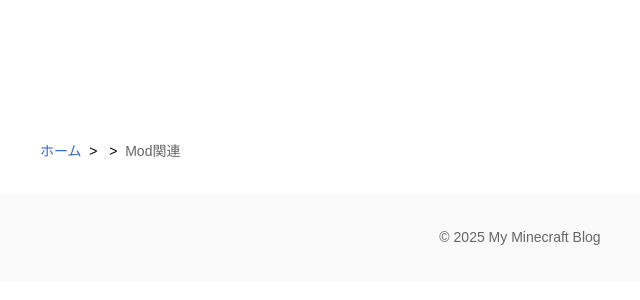
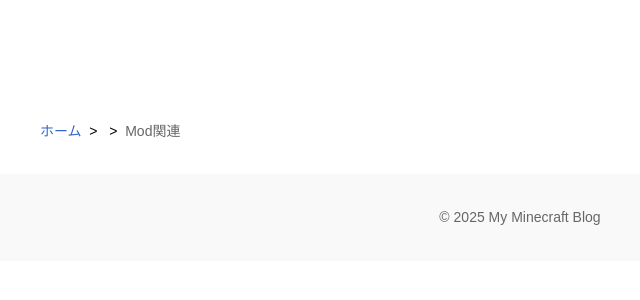
Before and after one commit to Riku-tatuto/minecraft-blog, a Jekyll site: the page built from mod.html, in a window 1280 px wide. Shown: the top 300 px of the page, without its empty margins (120-760 px from the left). Built offline with Jekyll 4.4.1, drawn with Linux system fonts in a browser that asks for light colours.

Commit message:
Update breadcrumb.css

```diff
--- a/assets/css/breadcrumb.css
+++ b/assets/css/breadcrumb.css
@@ -1,6 +1,6 @@
 .breadcrumb {
   font-size: 0.875rem;
-  margin: 80px auto 1rem; /* ナビ下＆本文上 */
+  margin: 60px auto 1rem; /* ナビバー（高さ60px）のすぐ下 */
   max-width: 960px;
   padding: 0 1rem;
 }
```
